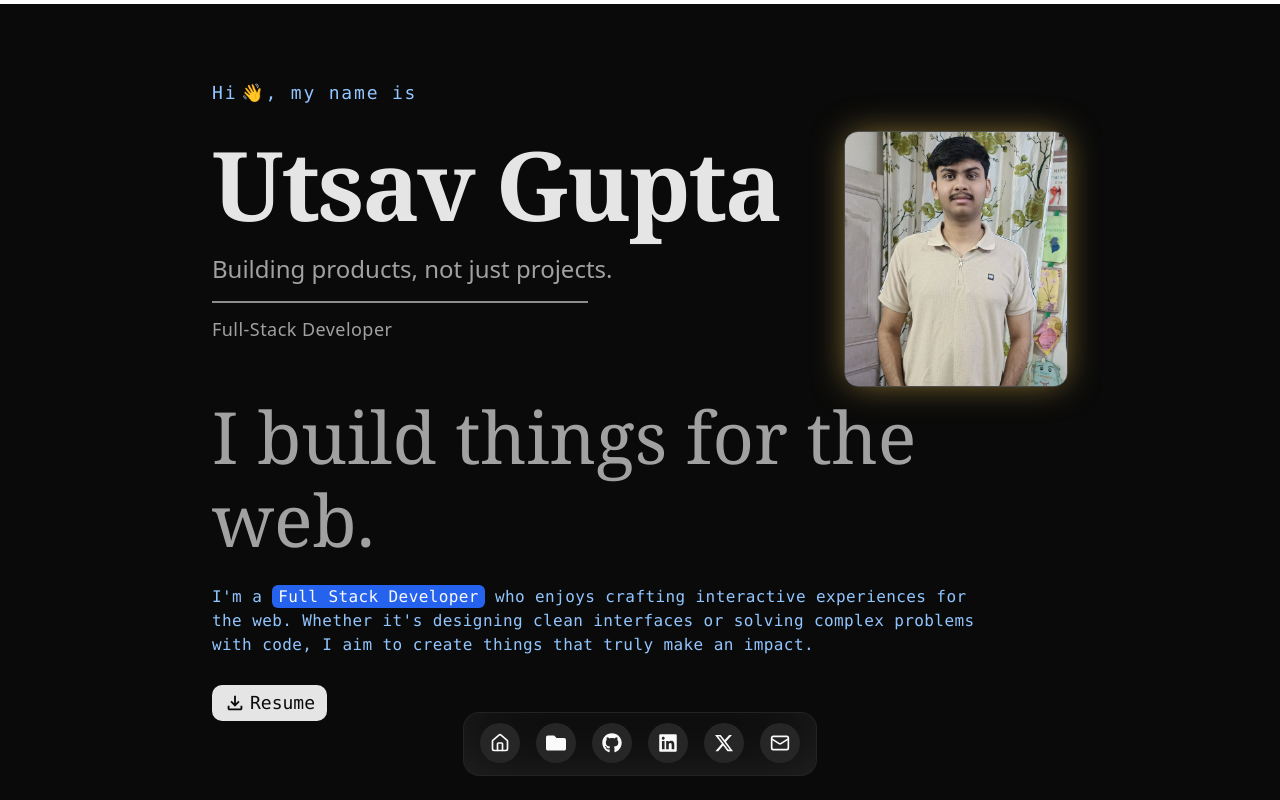
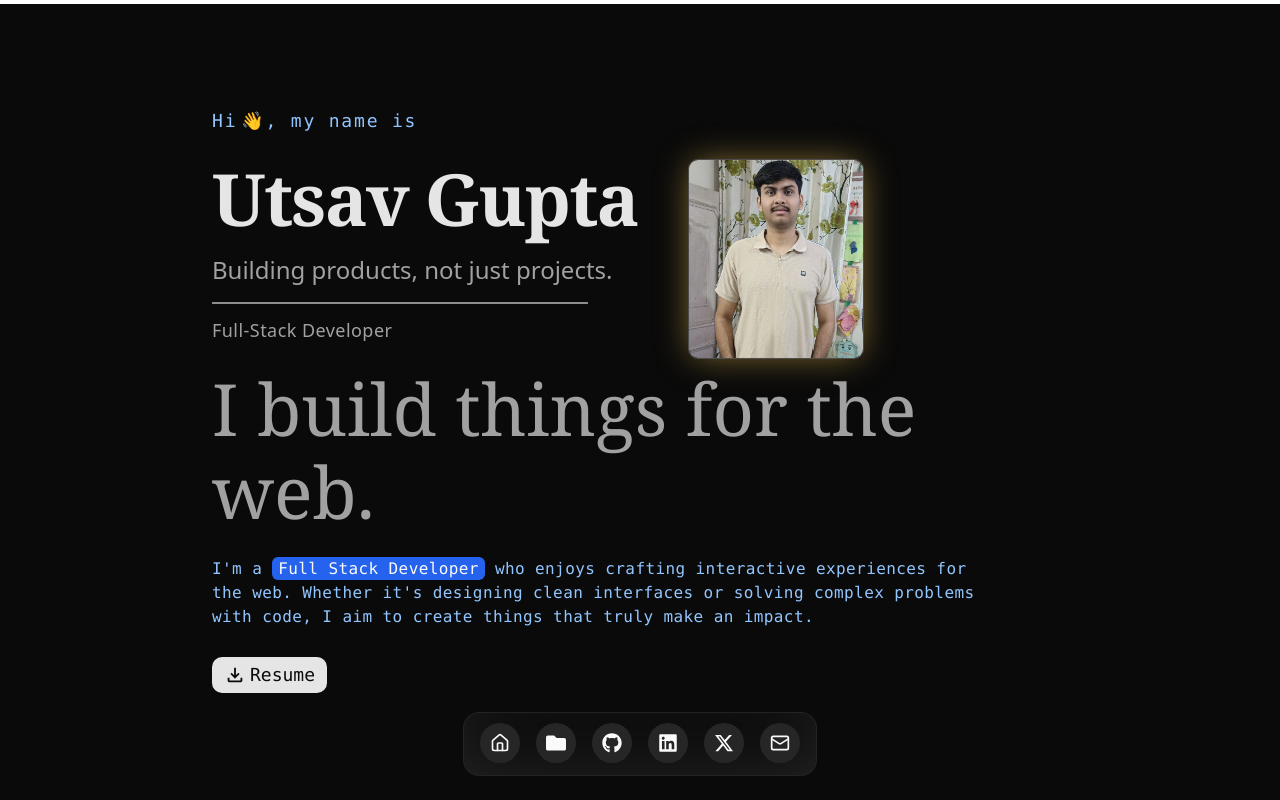
Before and after one commit to utsavg05/next-portfolio, a Next.js app: page / in a window 1280 px wide. Shown: the top 800 px of the page. Built offline with nearby package versions, Linux system fonts and the light colour scheme.

Commit message:
Fixed profile image div overflow

```diff
--- a/src/components/hero.tsx
+++ b/src/components/hero.tsx
@@ -202,35 +202,35 @@ const HeroSection = () => {
       <div className="flex flex-col md:flex-row items-center md:items-start gap-6 md:gap-10">
 
         {/* LEFT CONTENT */}
-        <div className="flex-1 text-center md:text-left">
-          <h1 className="text-primary text-5xl sm:text-6xl md:text-6xl lg:text-8xl font-bold font-serif leading-tight md:leading-[1.1] tracking-tight">
+        <div className="flex-1 text-center md:text-left w-fit">
+          <h1 className="text-primary text-5xl sm:text-6xl md:text-6xl lg:text-7xl w-fit font-bold font-serif leading-tight md:leading-[1.1] tracking-tight">
             Utsav Gupta
           </h1>
 
           {/* SUBTEXT — fills empty space */}
-          <p className="hidden md:block mt-4 text-muted-foreground text-lg sm:text-xl md:text-2xl max-w-xl">
+          <p className="hidden md:block mt-4 text-muted-foreground text-lg sm:text-xl md:text-2xl max-w-xl w-fit">
             Building products, not just projects.
           </p>
 
           {/* OPTIONAL ACCENT LINE */}
           <div className="hidden md:block mt-4 h-[2px] w-94 bg-primary/60 mx-auto md:mx-0" />
-          <p className="hidden md:block mt-3 text-sm sm:text-base md:text-lg text-muted-foreground tracking-wide">
+          <p className="hidden md:block mt-3 text-sm sm:text-base md:text-lg text-muted-foreground w-fit tracking-wide">
             Full-Stack Developer
           </p>
         </div>
 
         {/* RIGHT IMAGE */}
         <div
-          className="w-32 h-32 sm:w-40 sm:h-40 md:w-56 md:h-64 flex-shrink-0 overflow-hidden
-    border border-primary/30 rounded-full md:rounded-xl
-    shadow-lg md:shadow-[0_0_35px_-5px_rgba(244,199,83,0.6)]"
+          className="w-32 h-32 sm:w-40 sm:h-40 md:w-44 md:h-50 flex-shrink-0 overflow-hidden
+    border border-primary/30 rounded-full md:rounded-lg
+    shadow-lg md:shadow-[0_0_35px_-5px_rgba(244,199,83,0.6)] sm:mr-51"
         >
           <Image
             src={"/pp.jpg"}
             width={250}
             height={300}
             alt="profile_pic"
-            className="object-top w-full h-full"
+            className="object-cover w-full h-full"
           />
         </div>
 
```
